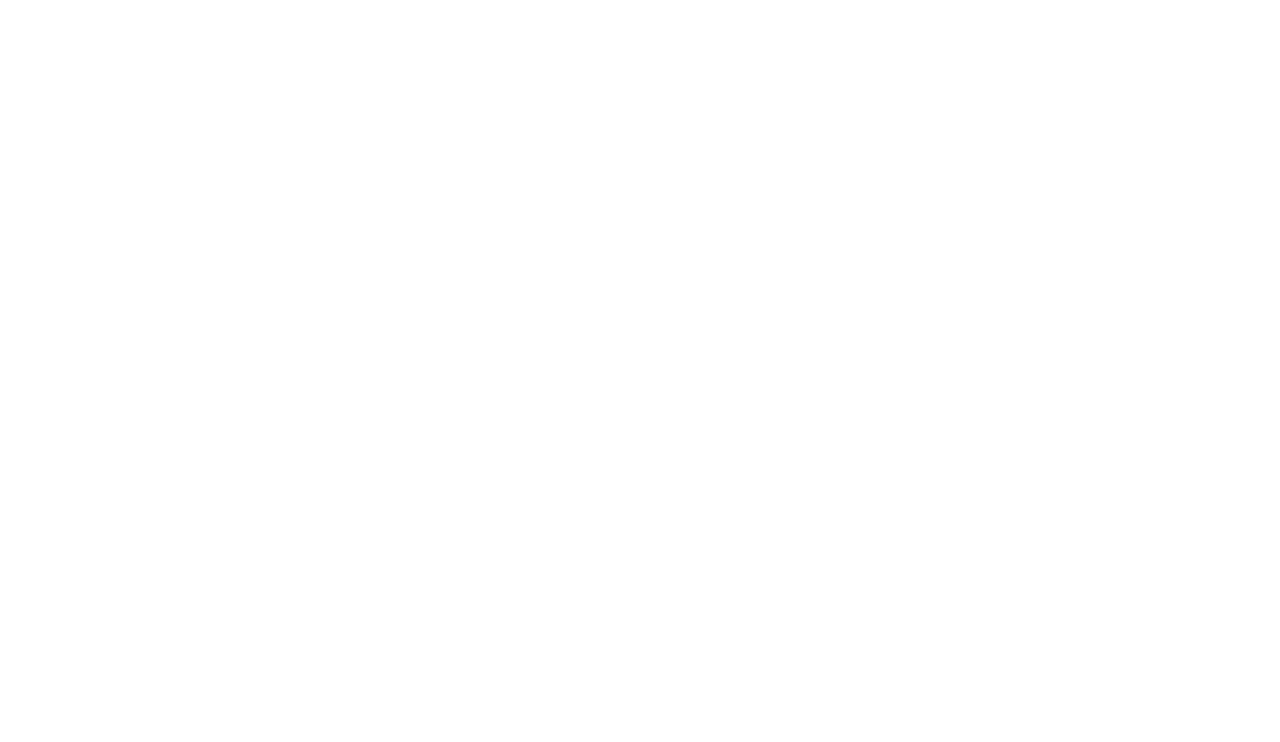
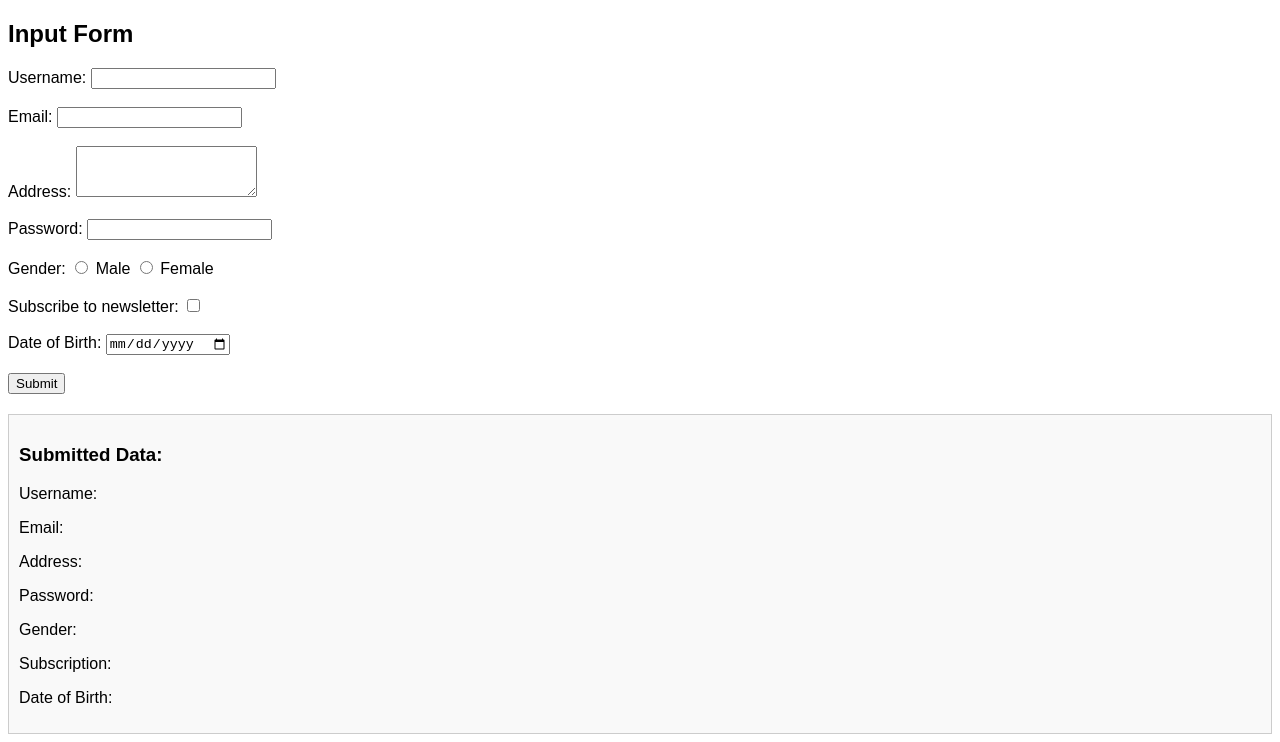
Before and after one commit to Kanishak-xd/practice-form, a plain HTML site: page index.html in a window 1280 px wide. Drawn offline with Linux system fonts and the light colour scheme.

Commit message:
txtfield,txtarea,pwd,gndr,chkbx,dob,btn,span dsply

```diff
--- a/index.html
+++ b/index.html
@@ -14,6 +14,69 @@
 
 <body>
 
+<h2>Input Form</h2>
+
+<form id="userForm">
+
+    <label for="username">Username:</label>
+    <input type="text" id="username" required>
+
+    <br>
+    <br>
+
+    <label for="email">Email:</label>
+    <input type="email" id="email" required>
+
+    <br>
+    <br>
+
+    <label for="address">Address:</label>
+    <textarea id="address" rows="3" required></textarea>
+
+    <br>
+    <br>
+
+    <label>Password:</label>
+    <input type="password" id="password" required>
+
+    <br>
+    <br>
+
+    <label>Gender:</label>
+    <input type="radio" id="male" name="gender" value="Male">
+    <label for="male">Male</label>
+    <input type="radio" id="female" name="gender" value="Female">
+    <label for="female">Female</label>
+
+    <br>
+    <br>
+
+    <label for="subscribe">Subscribe to newsletter:</label>
+    <input type="checkbox" id="subscribe" name="subscribe">
+
+    <br>
+    <br>
+
+    <label for="dob">Date of Birth:</label>
+    <input type="date" id="dob" name="dob">
+
+    <br>
+    <br>
+
+    <button type="button" id="submitButton">Submit</button>
+
+</form>
+
+<div class="output">
+    <h3>Submitted Data:</h3>
+    <p>Username: <span id="displayUsername"></span></p>
+    <p>Email: <span id="displayEmail"></span></p>
+    <p>Address: <span id="displayAddress"></span></p>
+    <p>Password: <span id="displayPassword"></span></p>
+    <p>Gender: <span id="displayGender"></span></p>
+    <p>Subscription: <span id="displaySubscription"></span></p>
+    <p>Date of Birth: <span id="displayDob"></span></p>
+</div>
 
 
 </body>
--- a/script.js
+++ b/script.js
@@ -0,0 +1,21 @@
+let submitButton = document.getElementById('submitButton');
+
+submitButton.addEventListener('click', () => {
+    // Get values from the form
+    let username = document.getElementById('username').value;
+    let email = document.getElementById('email').value;
+    let address = document.getElementById('address').value;
+    let password = document.getElementById('password').value;
+    let gender = document.querySelector('input[name="gender"]:checked')?.value || 'Not Selected';
+    let isSubscribed = document.getElementById('subscribe').checked ? 'Subscribed' : 'Not Subscribed';
+    let dob = document.getElementById('dob').value || 'Not Provided';
+
+    // Display the values in span tags
+    document.getElementById('displayUsername').textContent = username;
+    document.getElementById('displayEmail').textContent = email;
+    document.getElementById('displayAddress').textContent = address;
+    document.getElementById('displayPassword').textContent = password;
+    document.getElementById('displayGender').textContent = gender;
+    document.getElementById('displaySubscription').textContent = isSubscribed;
+    document.getElementById('displayDob').textContent = dob;
+});
--- a/styles.css
+++ b/styles.css
@@ -0,0 +1,10 @@
+body {
+    font-family: sans-serif;
+}
+
+.output {
+    margin-top: 20px;
+    padding: 10px;
+    border: 1px solid #ccc;
+    background-color: #f9f9f9;
+}
```
